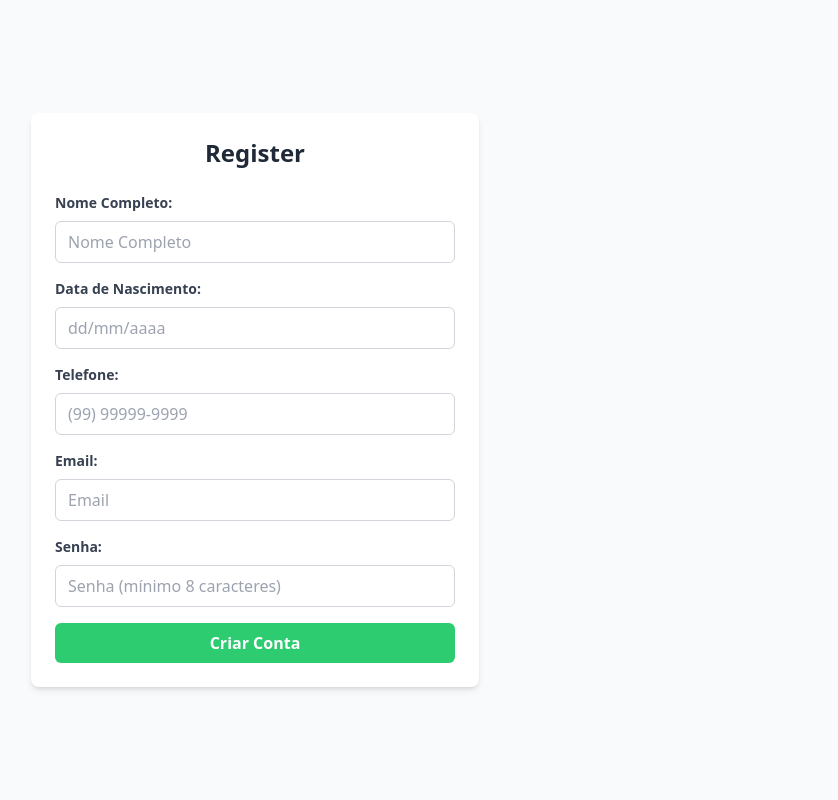
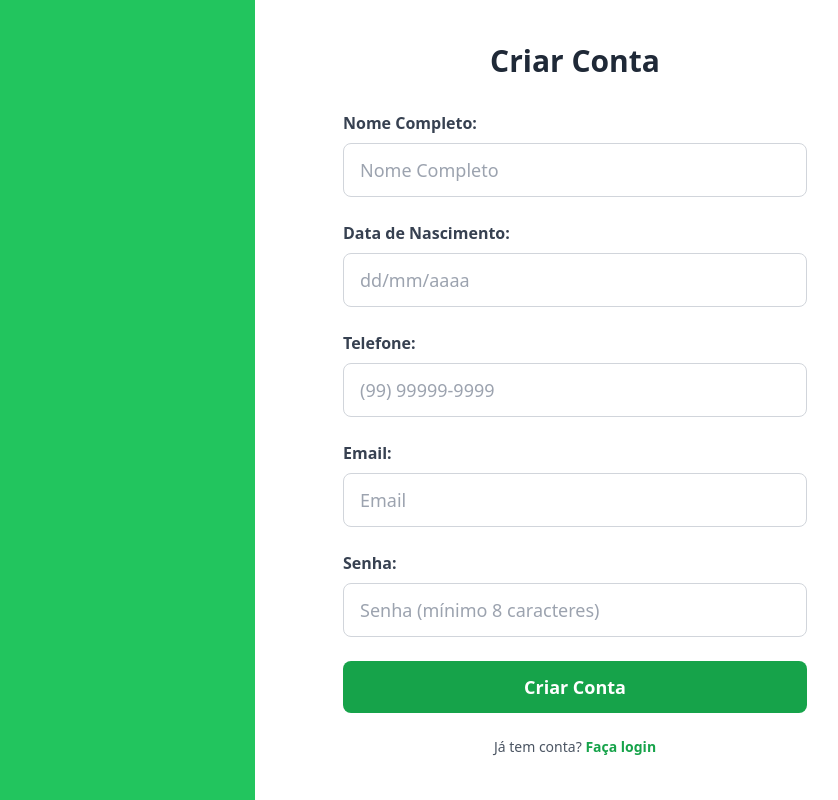
Before and after one commit to broeringlucas/easy-saving, a React (Vite) app in the folder client/: page /register in a window 1280 px wide. Shown: the whole page, without its empty margins (385-1223 px from the left). Built offline with nearby package versions, Linux system fonts and the light colour scheme.

Commit message:
new loginPage and RegisterPage

```diff
--- a/client/src/App.jsx
+++ b/client/src/App.jsx
@@ -1,7 +1,7 @@
 import { BrowserRouter, Routes, Route } from "react-router-dom";
 import Navbar from "./components/Navbar";
 import Register from "./components/Register";
-import Login from "./components/Login";
+import LoginPage from "./pages/LoginPage";
 import Home from "./pages/Home";
 import Dashboard from "./pages/Dashboard";
 import ProtectedRoute from "./components/ProtectedRoute";
@@ -12,7 +12,7 @@ function Layout() {
     <>
       <Routes>
         <Route path="/register" element={<Register />} />
-        <Route path="/login" element={<Login />} />
+        <Route path="/login" element={<LoginPage />} />
         <Route
           path="/home"
           element={
--- a/client/src/components/Login.jsx
+++ b/client/src/components/Login.jsx
@@ -1,9 +1,9 @@
 import { useState } from "react";
-import { useNavigate } from "react-router-dom";
+import { useNavigate, Link } from "react-router-dom"; // Importe Link
 import { UserService } from "../services/UserService";
 import ErrorMessage from "./ErrorMessage";
 
-const Login = () => {
+const Login = ({ onRegisterClick }) => {
   const [email, setEmail] = useState("");
   const [password, setPassword] = useState("");
   const [message, setMessage] = useState("");
@@ -113,13 +113,23 @@ const Login = () => {
             <p className="text-red-500 text-xs mt-1">{errors.password}</p>
           )}
         </div>
-
         <button
           type="submit"
           className="w-full mt-4 bg-p-green hover:bg-s-green text-white font-bold py-2 px-4 rounded-md transition duration-200 focus:outline-none focus:ring-2 focus:ring-green-500 focus:ring-opacity-50"
         >
-          Sign in
+          Login
         </button>
+        <div className="text-center mt-6">
+          <p className="text-gray-600 text-sm">
+            Não tem uma conta?{" "}
+            <Link
+              to="/register"
+              className="text-p-green hover:text-s-green font-bold"
+            >
+              Registre-se
+            </Link>
+          </p>
+        </div>
       </form>
     </div>
   );
--- a/client/src/components/Navbar.jsx
+++ b/client/src/components/Navbar.jsx
@@ -105,13 +105,13 @@ export default function Navbar() {
           isSidebarOpen ? "translate-x-0" : "-translate-x-full"
         }`}
       >
-        <div className="flex justify-between items-center p-4 border-b">
-          <h2 className="text-xl font-bold text-gray-700">Menu</h2>
+        <div className="flex justify-between items-center p-4 bg-p-green shadow-md">
+          <h2 className="text-[24px] font-bold text-white">Menu</h2>
           <button
             onClick={() => setIsSidebarOpen(false)}
-            className="p-1 hover:bg-gray-100 rounded-lg"
+            className="p-1 hover:bg-s-green rounded-lg"
           >
-            <FiX className="w-6 h-6 text-gray-600" />
+            <FiX className="w-6 h-6 text-white" />
           </button>
         </div>
         <nav className="mt-4">
--- a/client/src/components/Register.jsx
+++ b/client/src/components/Register.jsx
@@ -1,4 +1,6 @@
 import { useState } from "react";
+import { useNavigate, Link } from "react-router-dom";
+
 import { UserService } from "../services/UserService";
 import ErrorMessage from "./ErrorMessage";
 
@@ -18,6 +20,8 @@ const Register = () => {
     email: "",
     password: "",
   });
+
+  const navigate = useNavigate();
 
   const [message, setMessage] = useState("");
 
@@ -175,7 +179,7 @@ const Register = () => {
         formData.email,
         formData.password
       );
-      console.log(response);
+      navigate("/login");
       setMessage(response.message || "Cadastro realizado com sucesso!");
     } catch (error) {
       console.error(error.response?.message || "Erro no cadastro");
@@ -187,20 +191,23 @@ const Register = () => {
     }
   };
 
+  const handleBackToLogin = () => {
+    navigate("/login");
+  };
+
   return (
-    <div className="min-h-screen flex items-center justify-center bg-gray-50 p-4">
-      <form
-        onSubmit={handleSubmit}
-        className="max-w-md w-full p-6 bg-white rounded-lg shadow-md space-y-4"
-      >
-        <h2 className="text-2xl font-bold text-gray-800 mb-6 text-center">
-          Register
+    <div className="min-h-screen flex flex-col md:flex-row">
+      <div className="w-full md:w-1/2 bg-green-500 flex items-center justify-center p-8"></div>
+      <div className="w-full md:w-1/2 flex items-center justify-center p-4 bg-white">
+        <form onSubmit={handleSubmit} className="w-full max-w-lg p-6 space-y-6">
+          <h2 className="text-3xl font-bold text-gray-800 mb-8 text-center">
+            Criar Conta
           </h2>
 
           <ErrorMessage message={message} />
 
           <div>
-          <label className="block text-gray-700 text-sm font-bold mb-2">
+            <label className="block text-gray-700 text-base font-bold mb-2">
               Nome Completo:
             </label>
             <input
@@ -209,17 +216,17 @@ const Register = () => {
               placeholder="Nome Completo"
               value={formData.name}
               onChange={handleInputChange}
-            className={`w-full px-3 py-2 border ${
+              className={`w-full px-4 py-3 text-lg border ${
                 errors.name ? "border-red-500" : "border-gray-300"
-            } rounded-md focus:outline-none focus:ring-2 focus:ring-blue-500`}
+              } rounded-lg focus:outline-none focus:ring-2 focus:ring-blue-500`}
             />
             {errors.name && (
-            <p className="text-red-500 text-xs mt-1">{errors.name}</p>
+              <p className="text-red-500 text-sm mt-1">{errors.name}</p>
             )}
           </div>
 
           <div>
-          <label className="block text-gray-700 text-sm font-bold mb-2">
+            <label className="block text-gray-700 text-base font-bold mb-2">
               Data de Nascimento:
             </label>
             <input
@@ -229,17 +236,17 @@ const Register = () => {
               value={formData.birthday}
               onChange={handleInputChange}
               maxLength={10}
-            className={`w-full px-3 py-2 border ${
+              className={`w-full px-4 py-3 text-lg border ${
                 errors.birthday ? "border-red-500" : "border-gray-300"
-            } rounded-md focus:outline-none focus:ring-2 focus:ring-blue-500`}
+              } rounded-lg focus:outline-none focus:ring-2 focus:ring-blue-500`}
             />
             {errors.birthday && (
-            <p className="text-red-500 text-xs mt-1">{errors.birthday}</p>
+              <p className="text-red-500 text-sm mt-1">{errors.birthday}</p>
             )}
           </div>
 
           <div>
-          <label className="block text-gray-700 text-sm font-bold mb-2">
+            <label className="block text-gray-700 text-base font-bold mb-2">
               Telefone:
             </label>
             <input
@@ -248,17 +255,17 @@ const Register = () => {
               placeholder="(99) 99999-9999"
               value={formData.phone}
               onChange={handleInputChange}
-            className={`w-full px-3 py-2 border ${
+              className={`w-full px-4 py-3 text-lg border ${
                 errors.phone ? "border-red-500" : "border-gray-300"
-            } rounded-md focus:outline-none focus:ring-2 focus:ring-blue-500`}
+              } rounded-lg focus:outline-none focus:ring-2 focus:ring-blue-500`}
             />
             {errors.phone && (
-            <p className="text-red-500 text-xs mt-1">{errors.phone}</p>
+              <p className="text-red-500 text-sm mt-1">{errors.phone}</p>
             )}
           </div>
 
           <div>
-          <label className="block text-gray-700 text-sm font-bold mb-2">
+            <label className="block text-gray-700 text-base font-bold mb-2">
               Email:
             </label>
             <input
@@ -267,17 +274,17 @@ const Register = () => {
               placeholder="Email"
               value={formData.email}
               onChange={handleInputChange}
-            className={`w-full px-3 py-2 border ${
+              className={`w-full px-4 py-3 text-lg border ${
                 errors.email ? "border-red-500" : "border-gray-300"
-            } rounded-md focus:outline-none focus:ring-2 focus:ring-blue-500`}
+              } rounded-lg focus:outline-none focus:ring-2 focus:ring-blue-500`}
             />
             {errors.email && (
-            <p className="text-red-500 text-xs mt-1">{errors.email}</p>
+              <p className="text-red-500 text-sm mt-1">{errors.email}</p>
             )}
           </div>
 
           <div>
-          <label className="block text-gray-700 text-sm font-bold mb-2">
+            <label className="block text-gray-700 text-base font-bold mb-2">
               Senha:
             </label>
             <input
@@ -286,22 +293,34 @@ const Register = () => {
               placeholder="Senha (mínimo 8 caracteres)"
               value={formData.password}
               onChange={handleInputChange}
-            className={`w-full px-3 py-2 border ${
+              className={`w-full px-4 py-3 text-lg border ${
                 errors.password ? "border-red-500" : "border-gray-300"
-            } rounded-md focus:outline-none focus:ring-2 focus:ring-blue-500`}
+              } rounded-lg focus:outline-none focus:ring-2 focus:ring-blue-500`}
             />
             {errors.password && (
-            <p className="text-red-500 text-xs mt-1">{errors.password}</p>
+              <p className="text-red-500 text-sm mt-1">{errors.password}</p>
             )}
           </div>
 
           <button
             type="submit"
-          className="w-full mt-4 bg-p-green hover:bg-s-green text-white font-bold py-2 px-4 rounded-md transition duration-200 focus:outline-none focus:ring-2 focus:ring-green-500 focus:ring-opacity-50"
+            className="w-full mt-6 bg-green-600 hover:bg-green-700 text-white font-bold py-3 px-4 rounded-lg text-lg transition duration-200 focus:outline-none focus:ring-2 focus:ring-green-500 focus:ring-opacity-50"
           >
             Criar Conta
           </button>
+          <div className="text-center mt-4">
+            <p className="text-gray-600 text-sm">
+              Já tem conta?{" "}
+              <Link
+                to="/login"
+                className="text-green-600 hover:text-green-800 font-bold"
+              >
+                Faça login
+              </Link>
+            </p>
+          </div>
         </form>
+      </div>
     </div>
   );
 };
--- /dev/null
+++ b/client/src/pages/LoginPage.jsx
@@ -0,0 +1,20 @@
+import Login from "../components/Login";
+
+const LoginPage = () => {
+  return (
+    <div className="min-h-screen flex">
+      {/* Green section with combined effects */}
+      <div className="w-[30%] relative bg-p-green shadow-[inset_-8px_0_15px_-10px_rgba(0,0,0,0.2)]">
+        <div className="absolute inset-0 bg-gradient-to-r from-s-green/10 to-transparent"></div>
+      </div>
+
+      <div className="flex-1 flex items-center justify-center">
+        <div className="w-full max-w-md">
+          <Login />
+        </div>
+      </div>
+    </div>
+  );
+};
+
+export default LoginPage;
```
Lines whose indentation alone changed are shown as unchanged.
